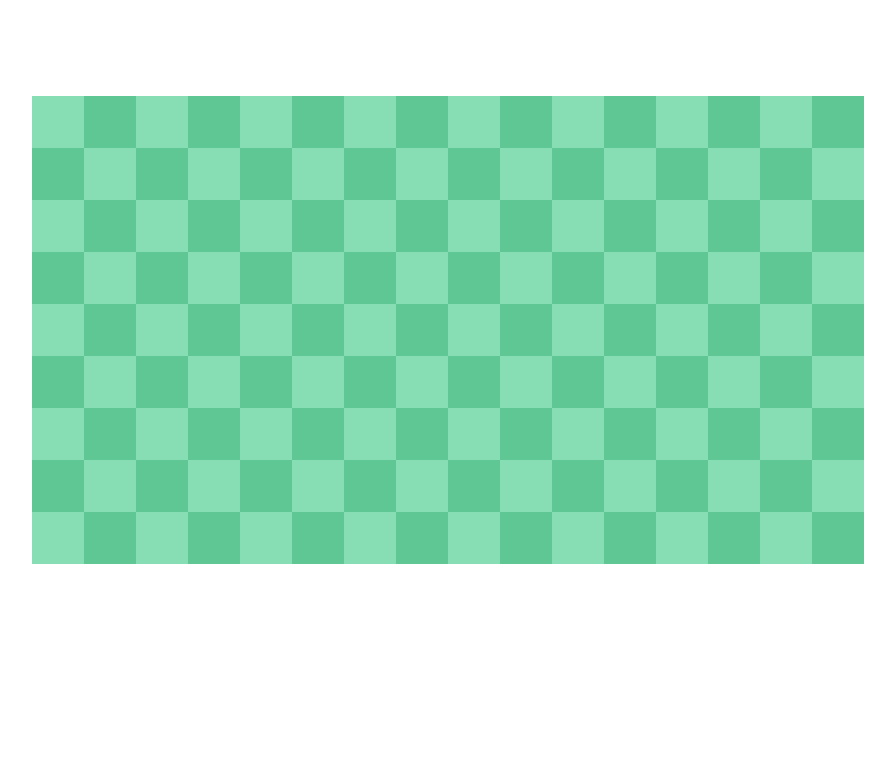
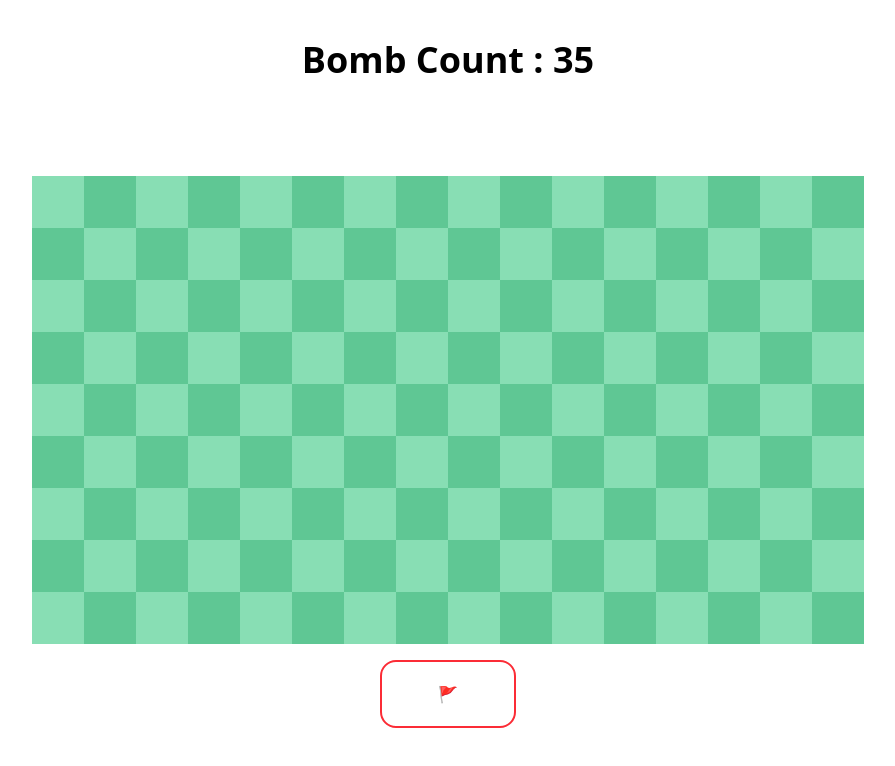
Before and after one commit to TaninGit/PROJECT-GooseBomb, a Vue app: page / in a window 1280 px wide. Shown: the top 766 px of the page, without its empty margins (192-1087 px from the left). Built offline with nearby package versions, Linux system fonts and the light colour scheme.

Commit message:
034 - [add] title and flag button including event management

```diff
--- a/src/App.vue
+++ b/src/App.vue
@@ -38,14 +38,27 @@ function setBombs() {
 
 }
 
+function startGame() {
+  setBombs();
+  // console log เอาไว้เช็คพิกัดระเบิดที่ได้จากการสุ่มจาก setBombs
+  console.log(bombLocation)
+}
 
+function clickTile(event){
 
+}
+
+function setFlag(){
+
+}
 
 </script>
 
 <template>
 <div>
-
+  <div>
+    <h1 class="font-bold text-center text-4xl pt-10">Bomb Count : {{ bombCount }}</h1>
+  </div>
   <div class="w-[52rem] h-[29.25rem] m-auto mt-24">
     <div v-for="i in row" :key="i" class="flex"> <!-- เอาไว้วนลูปสร้าง row -->
         <div
@@ -60,7 +73,10 @@ function setBombs() {
         </div>
       </div>
   </div>
-
+  <div class="flex items-center justify-center pt-4">
+    <button class="border-2 border-red-500 p-5 rounded-2xl
+    px-14 py-5 items-center" v-on:click="setFlag">🚩</button> <!-- setFlag function ตรงนี้-->
+  </div>
 </div>
 
 </template>
```
